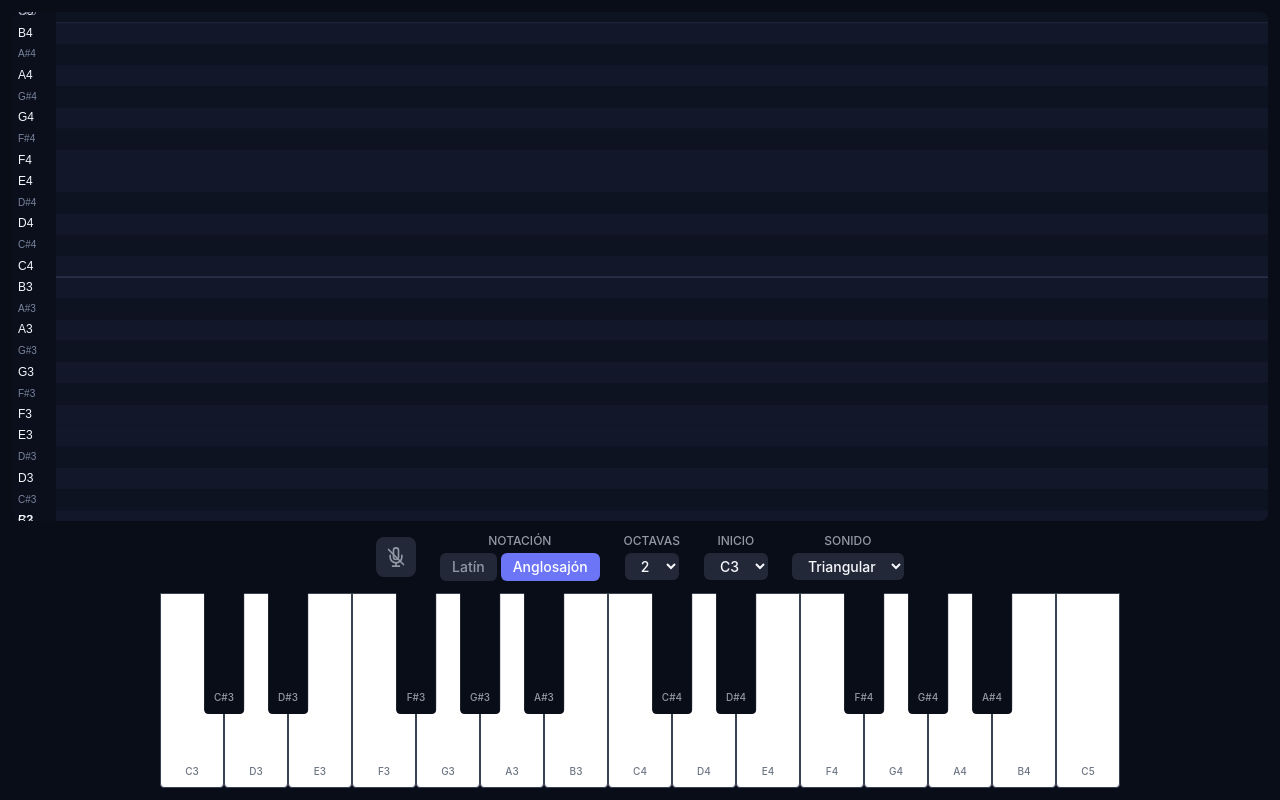
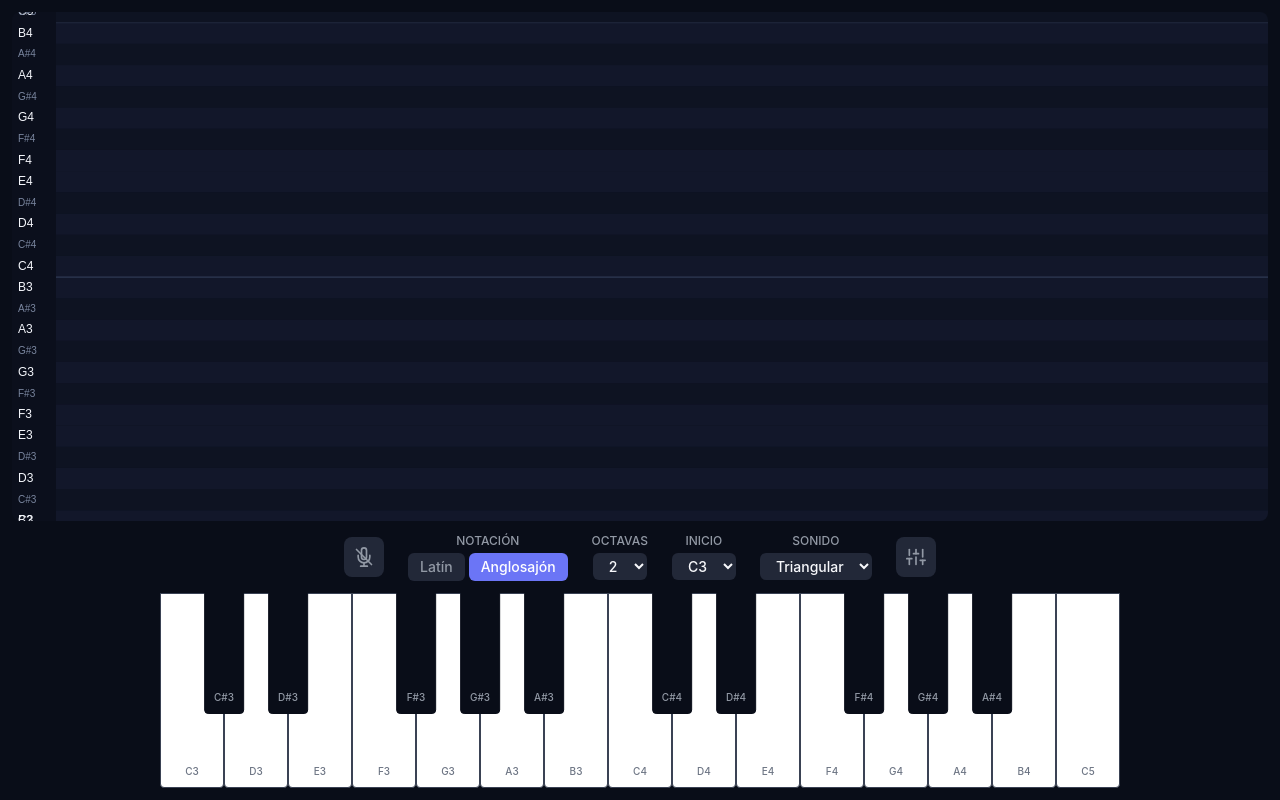
Before and after one commit to Xiza73/ruta-tonal, a React (Vite) app: page / in a window 1280 px wide. Built offline with nearby package versions, Linux system fonts and the light colour scheme.

Commit message:
feat(piano): key remap config mode (#9)

```diff
--- a/src/App.tsx
+++ b/src/App.tsx
@@ -1,5 +1,6 @@
 import { Piano } from "./components/piano/Piano";
 import { KeyboardConfig } from "./components/piano/KeyboardConfig";
+import { ConfigModeButton } from "./components/piano/ConfigModeButton";
 import { MicButton } from "./components/tuner/MicButton";
 import { PitchGraph } from "./components/tuner/PitchGraph";
 import { pitchBuffer, TUNER_CAPACITY, useTunerStore } from "./stores/tuner";
@@ -11,6 +12,8 @@ export default function App() {
   const listening = useTunerStore((s) => s.listening);
   const label = useTunerStore((s) => s.label);
   const error = useTunerStore((s) => s.error);
+  const configMode = useKeyboardStore((s) => s.configMode);
+  const resetKeyMap = useKeyboardStore((s) => s.resetKeyMap);
 
   return (
     <main className="flex h-screen flex-col overflow-hidden bg-base">
@@ -29,8 +32,21 @@ export default function App() {
         <div className="flex flex-wrap items-center justify-center gap-x-6 gap-y-2">
           <MicButton />
           <KeyboardConfig />
+          <ConfigModeButton />
         </div>
         {error && <p className="text-center text-sm text-danger">{error}</p>}
+        {configMode && (
+          <div className="flex items-center justify-center gap-3 text-xs text-fg-muted">
+            <span>Clic en una tecla y apretá una tecla física para asignarla.</span>
+            <button
+              type="button"
+              onClick={resetKeyMap}
+              className="rounded-md bg-elevated px-2 py-1 font-medium hover:bg-border hover:text-fg focus-visible:ring-2 focus-visible:ring-accent focus-visible:outline-none"
+            >
+              Restablecer
+            </button>
+          </div>
+        )}
         <div className="mx-auto min-h-0 w-full max-w-[1400px] flex-1">
           <Piano profile={profile} />
         </div>
--- /dev/null
+++ b/src/components/piano/ConfigModeButton.tsx
@@ -0,0 +1,45 @@
+import { useKeyboardStore } from "../../stores/keyboard";
+import { cn } from "../../lib/cn";
+
+/** Entra/sale del modo configuración de teclas. */
+export function ConfigModeButton() {
+  const configMode = useKeyboardStore((s) => s.configMode);
+  const setConfigMode = useKeyboardStore((s) => s.setConfigMode);
+
+  return (
+    <button
+      type="button"
+      aria-label={configMode ? "Salir de configuración de teclas" : "Configurar teclas"}
+      aria-pressed={configMode}
+      onClick={() => setConfigMode(!configMode)}
+      className={cn(
+        "flex size-10 items-center justify-center rounded-lg transition-colors",
+        "focus-visible:ring-2 focus-visible:ring-accent focus-visible:outline-none",
+        configMode
+          ? "bg-accent text-accent-fg"
+          : "bg-elevated text-fg-muted hover:bg-border hover:text-fg",
+      )}
+    >
+      <svg
+        viewBox="0 0 24 24"
+        fill="none"
+        stroke="currentColor"
+        strokeWidth="2"
+        strokeLinecap="round"
+        strokeLinejoin="round"
+        className="size-5"
+        aria-hidden="true"
+      >
+        <line x1="4" y1="21" x2="4" y2="14" />
+        <line x1="4" y1="10" x2="4" y2="3" />
+        <line x1="12" y1="21" x2="12" y2="12" />
+        <line x1="12" y1="8" x2="12" y2="3" />
+        <line x1="20" y1="21" x2="20" y2="16" />
+        <line x1="20" y1="12" x2="20" y2="3" />
+        <line x1="1" y1="14" x2="7" y2="14" />
+        <line x1="9" y1="8" x2="15" y2="8" />
+        <line x1="17" y1="16" x2="23" y2="16" />
+      </svg>
+    </button>
+  );
+}
--- a/src/components/piano/Keyboard.tsx
+++ b/src/components/piano/Keyboard.tsx
@@ -11,13 +11,24 @@ interface KeyboardProps {
   active: ReadonlySet<number>;
   onPress: (midi: number) => void;
   onRelease: (midi: number) => void;
+  /** Modo configuración: muestra la tecla asignada en cada nota. */
+  configMode?: boolean;
+  /** Nota seleccionada esperando asignación (en modo config). */
+  selectedMidi?: number | null;
 }
 
 /**
  * Layout del teclado: teclas fluidas (llenan el ancho) con un max-width que
  * depende de la cantidad de octavas. Negras absolutas, posicionadas en %.
  */
-export function Keyboard({ keys, active, onPress, onRelease }: KeyboardProps) {
+export function Keyboard({
+  keys,
+  active,
+  onPress,
+  onRelease,
+  configMode = false,
+  selectedMidi = null,
+}: KeyboardProps) {
   const whites = keys.filter((k) => !k.isSharp);
   const blacks = keys.filter((k) => k.isSharp);
   const totalWhites = whites.length;
@@ -34,6 +45,8 @@ export function Keyboard({ keys, active, onPress, onRelease }: KeyboardProps) {
           key={k.midi}
           k={k}
           active={active.has(k.midi)}
+          configMode={configMode}
+          selected={k.midi === selectedMidi}
           onPress={onPress}
           onRelease={onRelease}
         />
@@ -43,6 +56,8 @@ export function Keyboard({ keys, active, onPress, onRelease }: KeyboardProps) {
           key={k.midi}
           k={k}
           active={active.has(k.midi)}
+          configMode={configMode}
+          selected={k.midi === selectedMidi}
           onPress={onPress}
           onRelease={onRelease}
           style={{
--- a/src/components/piano/Piano.tsx
+++ b/src/components/piano/Piano.tsx
@@ -6,6 +6,7 @@ import {
   midiForCode,
   type KeyboardProfile,
 } from "../../lib/keyboard";
+import { useKeyboardStore } from "../../stores/keyboard";
 import { Keyboard } from "./Keyboard";
 
 interface PianoProps {
@@ -13,15 +14,18 @@ interface PianoProps {
 }
 
 /**
- * Container del piano: dueño del synth y del input (mouse + teclado físico).
- * Toda la lógica de audio vive acá; Keyboard/PianoKey son presentacionales.
+ * Container del piano: dueño del synth y del input.
+ * En modo configuración el piano no suena: al clickear una tecla se selecciona
+ * la nota y la próxima tecla física apretada queda asignada a ese offset.
  */
 export function Piano({ profile = DEFAULT_PROFILE }: PianoProps) {
+  const configMode = useKeyboardStore((s) => s.configMode);
+  const bindKey = useKeyboardStore((s) => s.bindKey);
   const synthRef = useRef<Synth | null>(null);
   const voicesRef = useRef(new Map<number, Voice>());
   const [active, setActive] = useState<ReadonlySet<number>>(new Set());
+  const [selectedOffset, setSelectedOffset] = useState<number | null>(null);
 
-  // Synth perezoso: se crea en el primer gesto (autoplay policy del browser).
   function getSynth() {
     synthRef.current ??= createSynth({ type: profile.soundType });
     return synthRef.current;
@@ -31,9 +35,14 @@ export function Piano({ profile = DEFAULT_PROFILE }: PianoProps) {
   useEffect(() => {
     synthRef.current?.setType(profile.soundType);
   }, [profile.soundType]);
+  useEffect(() => {
+    // Limpia la selección al salir del modo config (sync con estado externo).
+    // eslint-disable-next-line react-hooks/set-state-in-effect
+    if (!configMode) setSelectedOffset(null);
+  }, [configMode]);
 
   function press(midi: number) {
-    if (voicesRef.current.has(midi)) return; // ya sonando (evita re-trigger)
+    if (voicesRef.current.has(midi)) return;
     const synth = getSynth();
     void synth.resume();
     voicesRef.current.set(midi, synth.play(midi));
@@ -52,14 +61,34 @@ export function Piano({ profile = DEFAULT_PROFILE }: PianoProps) {
     });
   }
 
-  // Teclado físico de la compu → notas. press/release son estables (usan refs).
+  // Interacción con el mouse según el modo.
+  function handlePress(midi: number) {
+    if (configMode) {
+      setSelectedOffset(midi - profile.range.low); // seleccionar nota, esperar tecla
+      return;
+    }
+    press(midi);
+  }
+  function handleRelease(midi: number) {
+    if (!configMode) release(midi);
+  }
+
+  // Teclado físico: tocar, o (en config) asignar la tecla a la nota seleccionada.
   useEffect(() => {
     function down(e: KeyboardEvent) {
       if (e.repeat) return;
+      if (configMode) {
+        if (selectedOffset !== null) {
+          bindKey(e.code, selectedOffset);
+          setSelectedOffset(null);
+        }
+        return;
+      }
       const midi = midiForCode(profile, e.code);
       if (midi !== undefined) press(midi);
     }
     function up(e: KeyboardEvent) {
+      if (configMode) return;
       const midi = midiForCode(profile, e.code);
       if (midi !== undefined) release(midi);
     }
@@ -70,14 +99,18 @@ export function Piano({ profile = DEFAULT_PROFILE }: PianoProps) {
       window.removeEventListener("keyup", up);
     };
     // eslint-disable-next-line react-hooks/exhaustive-deps -- press/release estables vía refs
-  }, [profile]);
+  }, [profile, configMode, selectedOffset]);
+
+  const selectedMidi = selectedOffset === null ? null : profile.range.low + selectedOffset;
 
   return (
     <Keyboard
       keys={keysForProfile(profile)}
       active={active}
-      onPress={press}
-      onRelease={release}
+      configMode={configMode}
+      selectedMidi={selectedMidi}
+      onPress={handlePress}
+      onRelease={handleRelease}
     />
   );
 }
--- a/src/components/piano/PianoKey.tsx
+++ b/src/components/piano/PianoKey.tsx
@@ -1,5 +1,5 @@
 import type { CSSProperties } from "react";
-import type { KeyboardKey } from "../../lib/keyboard";
+import { keyLabel, type KeyboardKey } from "../../lib/keyboard";
 import { cn } from "../../lib/cn";
 
 interface PianoKeyProps {
@@ -7,12 +7,24 @@ interface PianoKeyProps {
   active: boolean;
   onPress: (midi: number) => void;
   onRelease: (midi: number) => void;
+  /** Modo configuración: muestra la tecla física asignada. */
+  configMode?: boolean;
+  /** Nota seleccionada esperando asignación. */
+  selected?: boolean;
   /** Posición/ancho de las teclas negras (dinámico → va por style). */
   style?: CSSProperties;
 }
 
 /** Una tecla. Presentacional puro: sin audio, solo eventos hacia el container. */
-export function PianoKey({ k, active, onPress, onRelease, style }: PianoKeyProps) {
+export function PianoKey({
+  k,
+  active,
+  onPress,
+  onRelease,
+  configMode = false,
+  selected = false,
+  style,
+}: PianoKeyProps) {
   return (
     <button
       type="button"
@@ -22,16 +34,28 @@ export function PianoKey({ k, active, onPress, onRelease, style }: PianoKeyProps
       onPointerDown={() => onPress(k.midi)}
       onPointerUp={() => onRelease(k.midi)}
       onPointerLeave={(e) => {
-        if (e.buttons) onRelease(k.midi);
+        if (!configMode && e.buttons) onRelease(k.midi);
       }}
       className={cn(
-        "flex items-end justify-center pb-2 text-[10px] font-medium select-none",
+        "flex flex-col items-center justify-end gap-1 pb-2 text-[10px] font-medium select-none",
         k.isSharp
           ? "absolute top-0 z-10 h-[62%] -translate-x-1/2 rounded-b border border-base bg-base text-fg-muted"
           : "h-full flex-1 rounded-b border border-border bg-white text-fg-subtle",
         active && "bg-accent text-accent-fg",
+        selected && "z-20 ring-2 ring-accent ring-inset",
       )}
     >
+      {configMode && (
+        <span
+          className={cn(
+            "rounded px-1 text-[9px] leading-tight",
+            k.isSharp ? "bg-white/15" : "bg-black/10",
+            !k.code && "opacity-40",
+          )}
+        >
+          {k.code ? keyLabel(k.code) : "·"}
+        </span>
+      )}
       {k.label}
     </button>
   );
--- a/src/stores/keyboard.ts
+++ b/src/stores/keyboard.ts
@@ -1,6 +1,6 @@
 import { create } from "zustand";
 import { persist } from "zustand/middleware";
-import { buildProfile, type KeyboardProfile } from "../lib/keyboard";
+import { buildProfile, DEFAULT_KEYMAP, type KeyboardProfile } from "../lib/keyboard";
 import type { Notation } from "../lib/notes";
 
 interface KeyboardState {
@@ -8,15 +8,24 @@ interface KeyboardState {
   octaves: number;
   startMidi: number;
   soundType: OscillatorType;
+  /** Mapeo custom (tecla → offset); null = usar DEFAULT_KEYMAP. Persistido. */
+  customKeyMap: Record<string, number> | null;
+  /** Modo configuración de teclas: el piano no suena, se reasignan teclas. */
+  configMode: boolean;
   setNotation: (notation: Notation) => void;
   setOctaves: (octaves: number) => void;
   setStartMidi: (startMidi: number) => void;
   setSoundType: (soundType: OscillatorType) => void;
+  setConfigMode: (configMode: boolean) => void;
+  /** Asigna una tecla física a un offset (una tecla por nota). */
+  bindKey: (code: string, offset: number) => void;
+  /** Vuelve al mapeo default. */
+  resetKeyMap: () => void;
 }
 
 /**
- * Config del teclado, compartida entre el panel y el piano. Persistida en
- * localStorage (offline-first): la configuración sobrevive al reiniciar.
+ * Config del teclado, compartida entre panel y piano. Persistida en localStorage
+ * (offline-first). `configMode` es transitorio: no se persiste (partialize).
  */
 export const useKeyboardStore = create<KeyboardState>()(
   persist(
@@ -25,12 +34,37 @@ export const useKeyboardStore = create<KeyboardState>()(
       octaves: 2,
       startMidi: 48, // C3
       soundType: "triangle",
+      customKeyMap: null,
+      configMode: false,
       setNotation: (notation) => set({ notation }),
       setOctaves: (octaves) => set({ octaves }),
       setStartMidi: (startMidi) => set({ startMidi }),
       setSoundType: (soundType) => set({ soundType }),
+      setConfigMode: (configMode) => set({ configMode }),
+      bindKey: (code, offset) =>
+        set((s) => {
+          const base = s.customKeyMap ?? DEFAULT_KEYMAP;
+          // Una tecla por nota: soltamos la tecla previa de ese offset y el
+          // binding previo de `code`, y asignamos code → offset.
+          const next: Record<string, number> = {};
+          for (const [c, o] of Object.entries(base)) {
+            if (c !== code && o !== offset) next[c] = o;
+          }
+          next[code] = offset;
+          return { customKeyMap: next };
+        }),
+      resetKeyMap: () => set({ customKeyMap: null }),
     }),
-    { name: "ruta-tonal-keyboard" },
+    {
+      name: "ruta-tonal-keyboard",
+      partialize: (s) => ({
+        notation: s.notation,
+        octaves: s.octaves,
+        startMidi: s.startMidi,
+        soundType: s.soundType,
+        customKeyMap: s.customKeyMap,
+      }),
+    },
   ),
 );
 
@@ -40,5 +74,12 @@ export function useKeyboardProfile(): KeyboardProfile {
   const octaves = useKeyboardStore((s) => s.octaves);
   const startMidi = useKeyboardStore((s) => s.startMidi);
   const soundType = useKeyboardStore((s) => s.soundType);
-  return buildProfile({ notation, startMidi, octaves, soundType });
+  const customKeyMap = useKeyboardStore((s) => s.customKeyMap);
+  return buildProfile({
+    notation,
+    startMidi,
+    octaves,
+    soundType,
+    keyMap: customKeyMap ?? DEFAULT_KEYMAP,
+  });
 }
```
Also changed, not shown: src/lib/keyboard.ts (+9 -2 lines), 2 other files (tests, documents, lock files or other folders).
